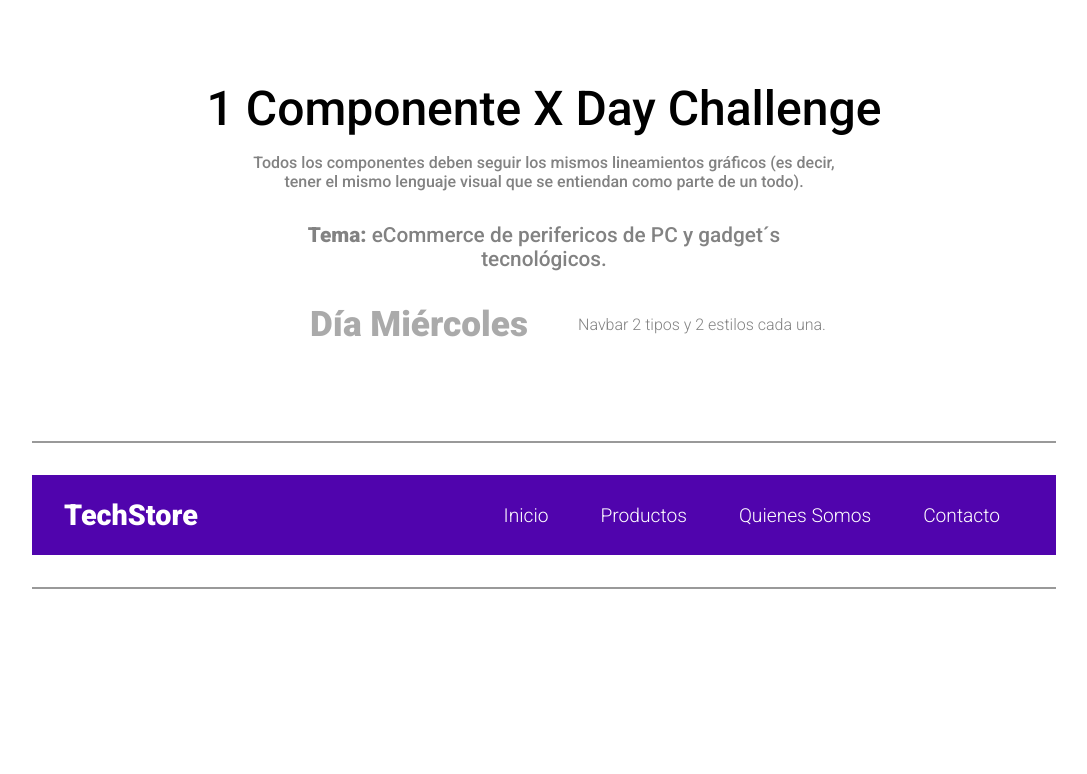
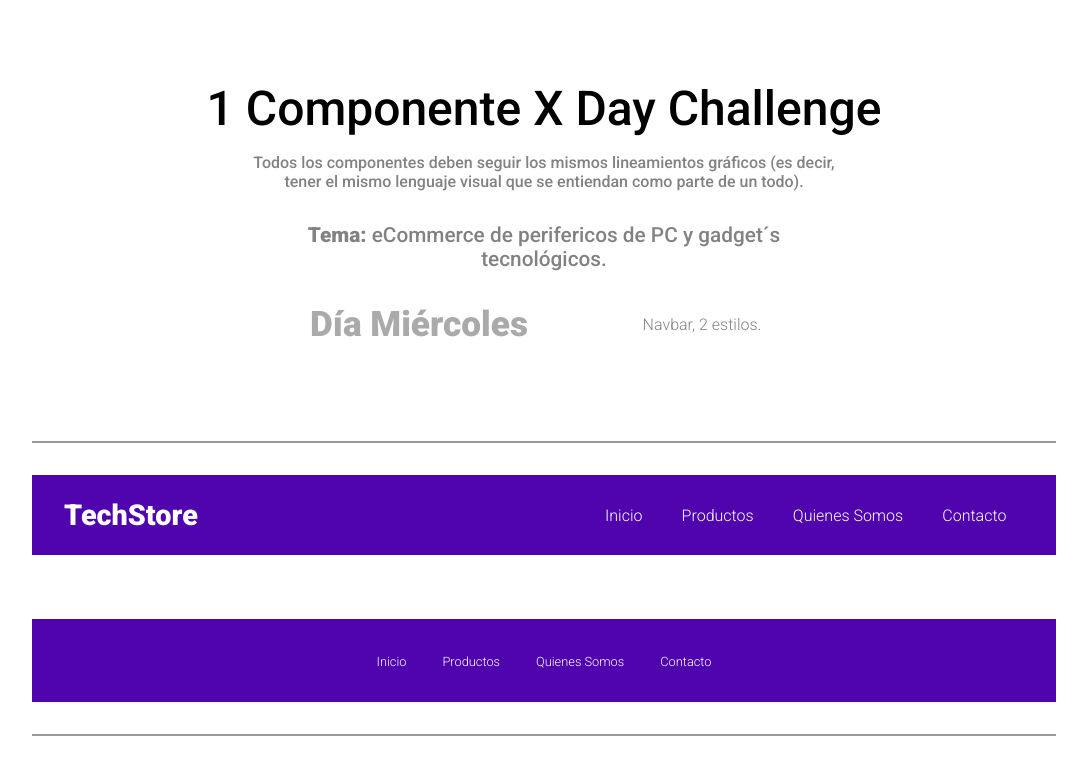
Before and after one commit to Victor-Benitez-Contreras/1componentxday-01, a plain HTML site: page 03-Miércoles/index.html in a window 1280 px wide. Shown: the whole page, without its empty margins (96-1183 px from the left). Drawn offline with Linux system fonts and the light colour scheme.

Commit message:
commit dom 1

```diff
--- a/03-Miércoles/estilos.css
+++ b/03-Miércoles/estilos.css
@@ -1,6 +1,7 @@
 *{
     margin: 0;
     padding: 0;
+    box-sizing: border-box;
 }
 
 body{
@@ -74,13 +75,14 @@ span{
 /* ------- */
 
 
+/* navbar 1 */
 
-nav{
+.barra__nav1{
     width: 100%;
     height: 5rem;
     background-color: #5004ad;
     display: grid;
-    grid-template-columns: 2fr 4fr;
+    grid-template-columns: 1fr 4fr;
     align-items: center;
     margin: 2rem auto;
 }
@@ -104,17 +106,40 @@ nav{
 }
 .elemento__lista{
     display: inline-block;
-    padding: 0.4rem 1.5rem;
+    padding: 0.4rem 1.1rem;
 }
 .elemento__lista a{
     text-decoration: none;
     color: #fff;
     font-weight: 300;
-    font-size: 1.2rem;
+    font-size: 1rem;
 }
 
 
 
+/* navbar 2 */
+
+.contenedor__navbar2{
+    display: grid;
+    grid-template-columns: 1fr;
+    align-items: center;
+    justify-content: center;
+}
+.barra__nav2{
+    width: 100%;
+    height: auto;
+    background-color: #5004ad;
+    margin: 2rem auto;
+    padding: 2rem 0rem;
+}
+
+.ancla__barra-nav2{
+    text-decoration: none;
+    color: #fff;
+    padding: 0.5rem 1rem;
+    font-size: 0.8rem;
+    font-weight: lighter;
+}
 
 
 
--- a/03-Miércoles/index.html
+++ b/03-Miércoles/index.html
@@ -18,14 +18,14 @@
 
         <div class="contenedor">
             <h3 class="dia">Día Miércoles</h3>
-            <p class="descripcion">Navbar 2 tipos y 2 estilos cada una.</p>
+            <p class="descripcion">Navbar, 2 estilos.</p>
         </div>
     </header>
 
     <div class="caja__desafio">
 
         <div class="navbar">
-            <nav>
+            <nav class="barra__nav1">
                 <div class="logo__empresa">
                     <p class="nombre__empresa">TechStore</p>
                 </div>
@@ -37,9 +37,27 @@
                     <li class="elemento__lista"><a href=#>Contacto</a></li>
                 </ul>
             </nav>
+
+            <div class="contenedor__navbar2">
+                <nav class="barra__nav2">
+                    <div id="marcador"></div>
+                    <a class="ancla__barra-nav2" href=#>Inicio</a>
+                    <a class="ancla__barra-nav2" href=#>Productos</a>
+                    <a class="ancla__barra-nav2" href=#>Quienes Somos</a>
+                    <a class="ancla__barra-nav2" href=#>Contacto</a>
+                </nav>
+            </div>
+
+
         </div>
 
     </div>
 
+<script type="text/javascript">
+
+
+
+</script>
+
 </body>
 </html>
```
